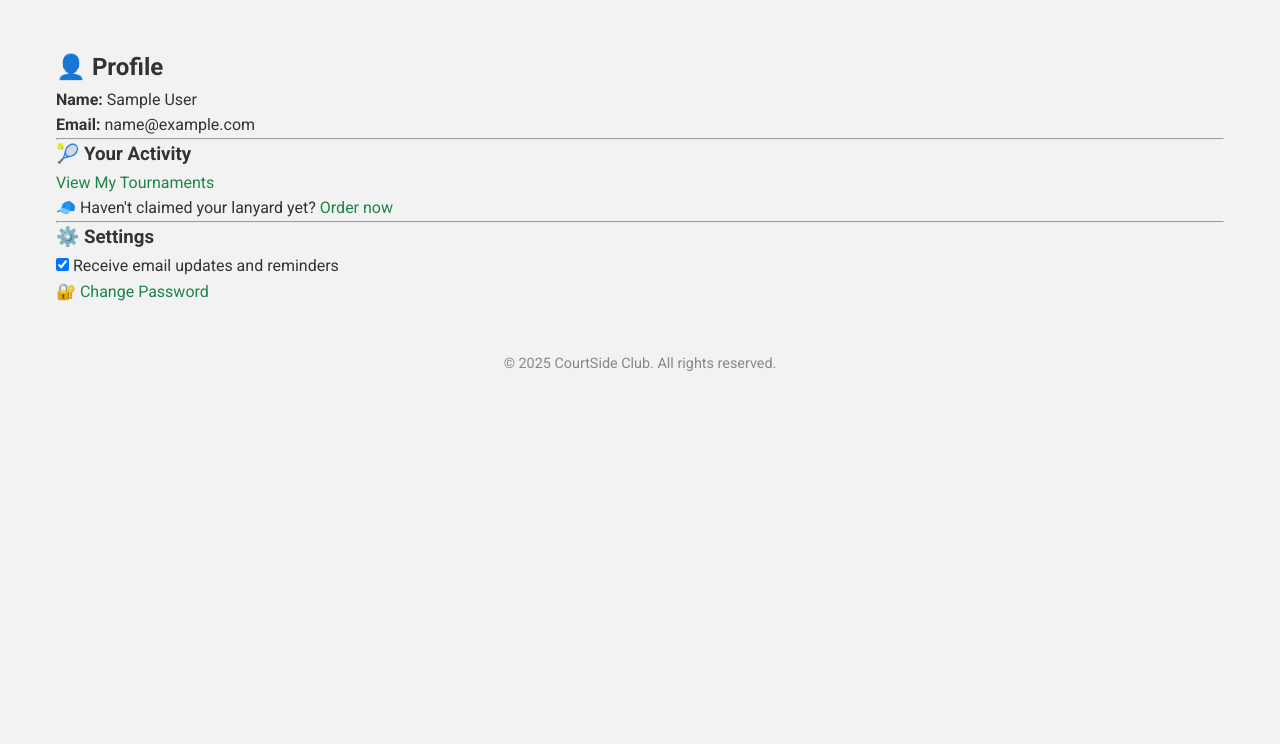
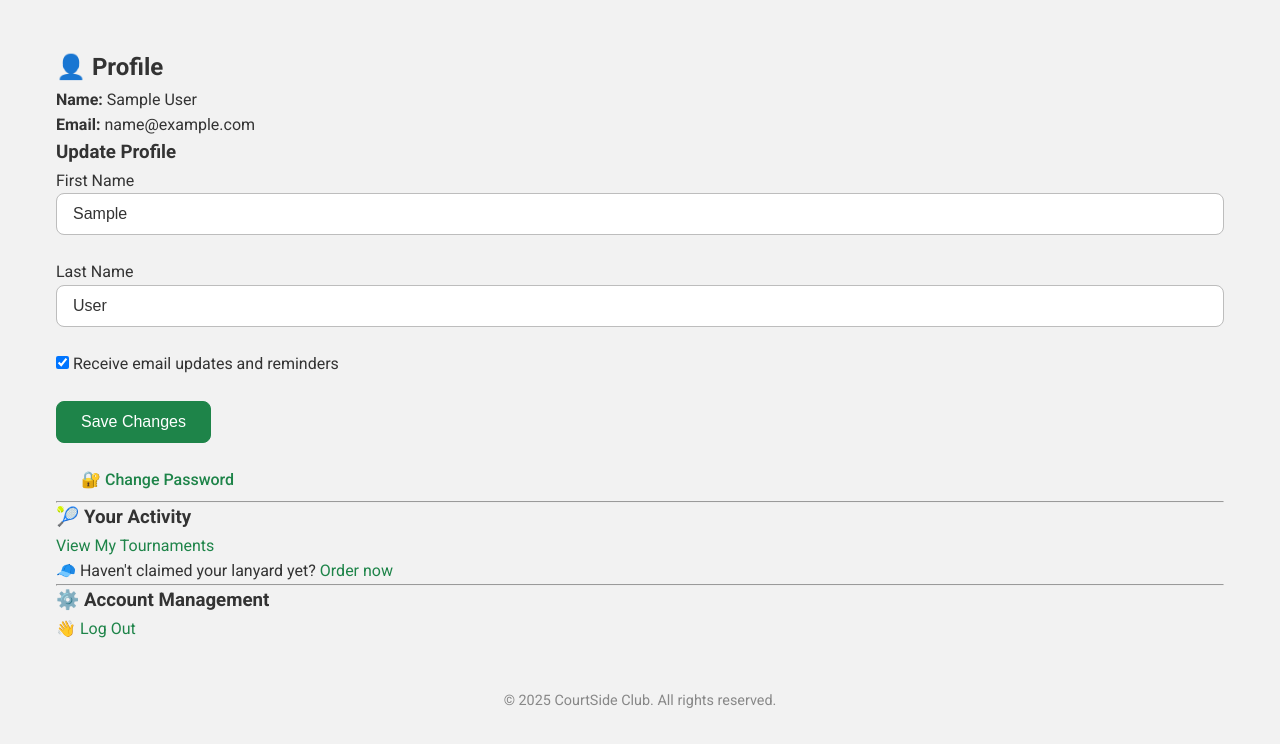
Before and after one commit to rbattleb271982/courtsideclub, a Flask app: page /home in a window 1280 px wide. Shown: the part 89-833 px from the top of the page. Before the commit the page ends 460 px from the top, so only its background shows below. Run offline with Flask 3, Linux system fonts and the light colour scheme; the visitor is signed in with stand-in values (Sample User, id 1); data that the repository does not hold is empty.

Commit message:
Allow users to edit profile information and notification settings directly
Implements profile editing form in `profile.html` with name and notification update capabilities.

Replit-Commit-Author: Agent
Replit-Commit-Session-Id: db5d6f38-1060-4ae1-ad70-9df4e87a8ea0
Replit-Commit-Screenshot-Url: https://storage.googleapis.com/screenshot-production-us-central1/bafb033d-26a4-47de-b4d6-96666ed788fe/c3389739-e4c7-4140-9ac1-3a0c553b2e8c.jpg

```diff
--- a/templates/profile.html
+++ b/templates/profile.html
@@ -3,8 +3,37 @@
 
 <h2>👤 Profile</h2>
 
-<p><strong>Name:</strong> {{ user.get_full_name() }}</p>
-<p><strong>Email:</strong> {{ user.email }}</p>
+<div class="profile-info-container">
+  <div class="profile-info">
+    <p><strong>Name:</strong> {{ user.get_full_name() }}</p>
+    <p><strong>Email:</strong> {{ user.email }}</p>
+  </div>
+
+  <div class="profile-edit">
+    <h3>Update Profile</h3>
+    <form method="POST" action="{{ url_for('user.update_profile') }}">
+      <div class="form-group">
+        <label for="first_name">First Name</label>
+        <input type="text" name="first_name" id="first_name" class="form-control"
+               value="{{ user.first_name or '' }}">
+      </div>
+      <div class="form-group">
+        <label for="last_name">Last Name</label>
+        <input type="text" name="last_name" id="last_name" class="form-control"
+               value="{{ user.last_name or '' }}">
+      </div>
+      <div class="form-group">
+        <label>
+          <input type="checkbox" name="notifications" {% if user.notifications %}checked{% endif %}>
+          Receive email updates and reminders
+        </label>
+      </div>
+      <button type="submit" class="btn btn-primary">Save Changes</button>
+    </form>
+
+    <p><a href="{{ url_for('user.change_password') }}" class="btn btn-outline-secondary mt-3">🔐 Change Password</a></p>
+  </div>
+</div>
 
 <hr>
 
@@ -19,14 +48,7 @@
 
 <hr>
 
-<h3>⚙️ Settings</h3>
-<form method="POST" action="{{ url_for('user.toggle_notifications') }}">
-  <label>
-    <input type="checkbox" name="notifications" {% if user.notifications %}checked{% endif %} onchange="this.form.submit()">
-    Receive email updates and reminders
-  </label>
-</form>
-
-<p><a href="{{ url_for('user.change_password') }}">🔐 Change Password</a></p>
+<h3>⚙️ Account Management</h3>
+<p><a href="{{ url_for('auth.logout') }}">👋 Log Out</a></p>
 
 {% endblock %}
```
